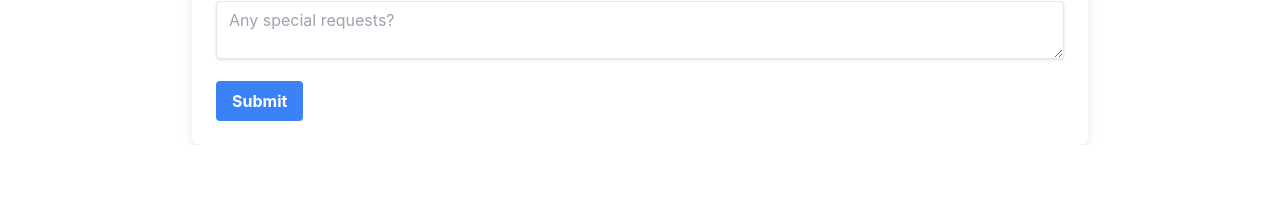
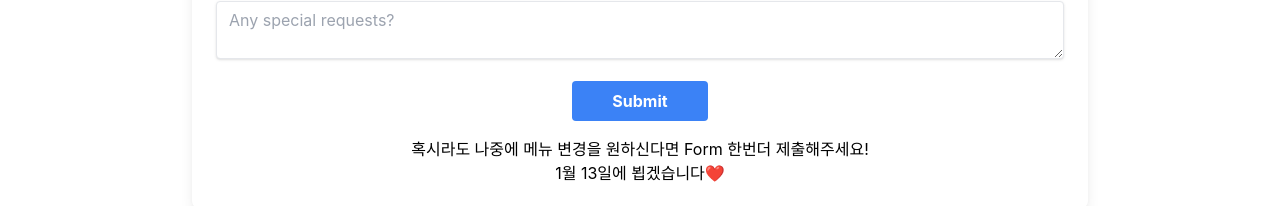
Before and after one commit to JoyJaewon/wedding-site, a React (Create React App) app: page /rsvp in a window 1280 px wide. Shown: the part 1153-1359 px from the top of the page. Before the commit the page ends 1298 px from the top, so only its background shows below. Built offline with nearby package versions, Linux system fonts and the light colour scheme; no server answers; the database is empty.

Commit message:
feat: RSVP form add labels

```diff
--- a/public/index.html
+++ b/public/index.html
@@ -4,6 +4,7 @@
     <meta charset="utf-8" />
     <meta name="viewport" content="width=device-width, initial-scale=1" />
     <title>Junyong & Jaewon</title>
+    <link rel="icon" type="image/png" href="/images/favicon.png" />
   </head>
   <body>
     <div id="root"></div>
--- a/src/components/RsvpForm.jsx
+++ b/src/components/RsvpForm.jsx
@@ -144,14 +144,19 @@
           />
         </div>
 
-        <div className="flex justify-between items-center">
+        <div className="flex justify-center">
           <button
-            className="bg-blue-500 hover:bg-blue-700 text-white font-bold py-2 px-4 rounded focus:outline-none focus:shadow-outline"
+            className="bg-blue-500 hover:bg-blue-700 text-white font-bold py-2 px-10 rounded focus:outline-none focus:shadow-outline"
             type="submit"
           >
             Submit
           </button>
         </div>
+        <h5 className="text-center">
+          혹시라도 나중에 메뉴 변경을 원하신다면 Form 한번더 제출해주세요!{" "}
+          <br />
+          1월 13일에 뵙겠습니다❤️
+        </h5>
       </form>
     </div>
   );
```
